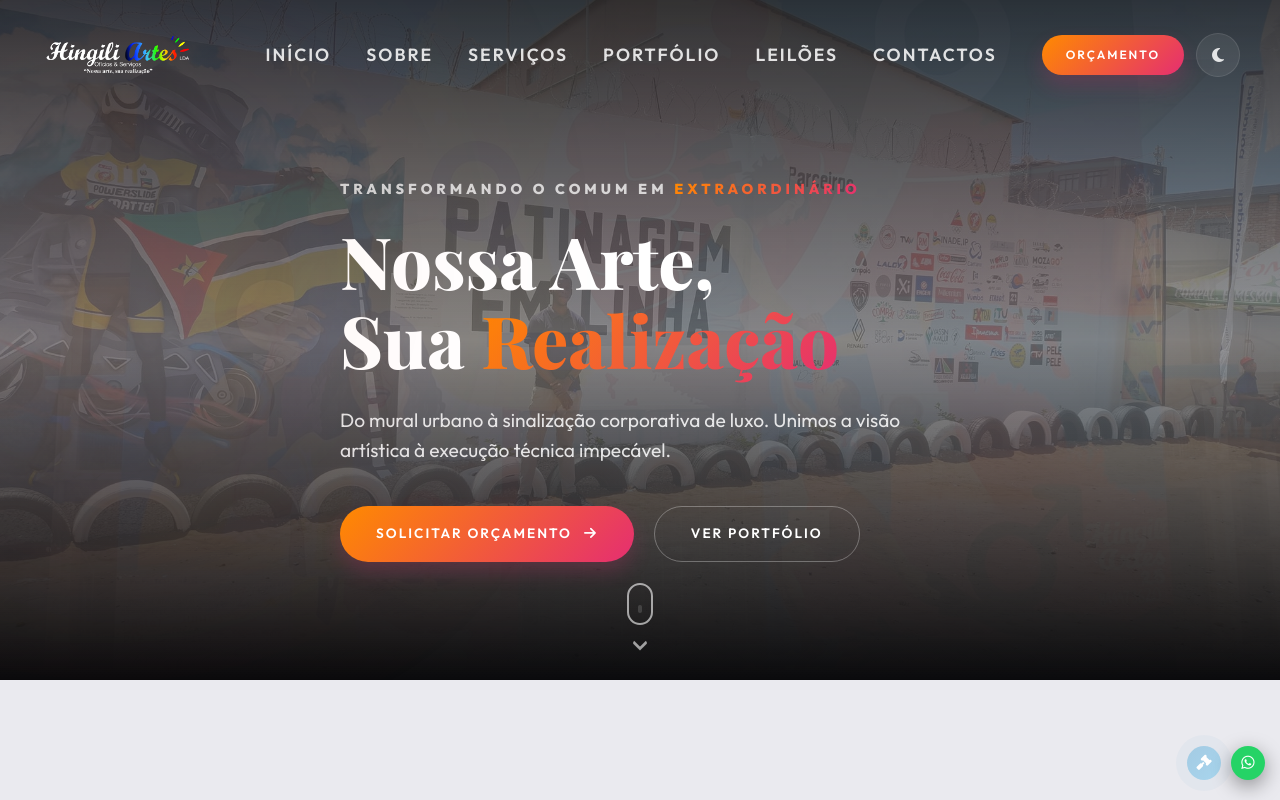
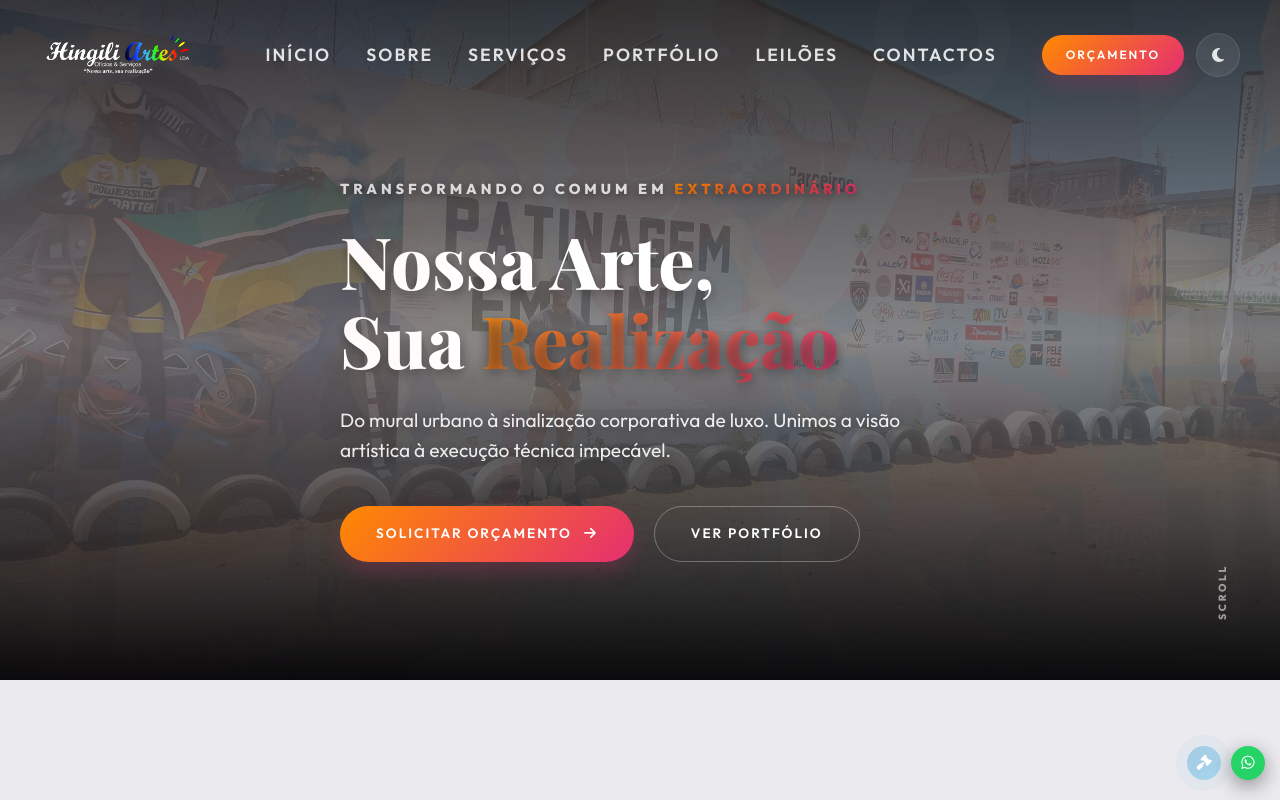
Before and after one commit to afonsoDomingos/hingiliarts, a Vue app in the folder frontend/: page / in a window 1280 px wide. Shown: the top 800 px of the page. Built offline with nearby package versions, Linux system fonts and the light colour scheme; no server answers; a web font is replaced by a local one.

Commit message:
design: corrigir legibilidade de titulos no workflow e missao/visao no tema claro

```diff
--- a/frontend/src/components/Hero.vue
+++ b/frontend/src/components/Hero.vue
@@ -21,15 +21,10 @@
       </div>
     </div>
 
-    <!-- Scroll Down Indicator -->
-    <div class="scroll-indicator">
-      <div class="mouse">
-        <div class="wheel"></div>
-      </div>
-      <div class="arrows">
-        <span></span>
-        <span></span>
-      </div>
+    <!-- Side Scroll Indicator -->
+    <div class="side-scroll">
+      <div class="side-scroll-line"></div>
+      <span class="side-scroll-label">Scroll</span>
     </div>
   </section>
 </template>
@@ -83,66 +78,49 @@ onUnmounted(() => {
   border-color: #fff;
 }
 
-/* Scroll Indicator */
-.scroll-indicator {
+/* ── Premium Side Scroll Indicator ── */
+.side-scroll {
   position: absolute;
-  bottom: 40px;
-  left: 50%;
-  transform: translateX(-50%);
+  right: 48px;
+  bottom: 60px;
   display: flex;
   flex-direction: column;
   align-items: center;
-  gap: 10px;
-  opacity: 0.6;
+  gap: 14px;
+  z-index: 10;
 }
 
-.mouse {
-  width: 26px;
-  height: 42px;
-  border: 2px solid #fff;
-  border-radius: 20px;
-  position: relative;
+.side-scroll-line {
+  width: 1px;
+  height: 80px;
+  background: linear-gradient(to bottom, rgba(255,255,255,0) 0%, #ffffff 40%, rgba(255,255,255,0) 100%);
+  background-size: 100% 200%;
+  animation: scrollLine 2s ease-in-out infinite;
+  border-radius: 2px;
 }
 
-.wheel {
-  width: 4px;
-  height: 8px;
-  background: #fff;
-  border-radius: 2px;
-  position: absolute;
-  top: 8px;
-  left: 50%;
-  transform: translateX(-50%);
-  animation: scrollWheel 2s infinite;
+@keyframes scrollLine {
+  0%   { background-position: 0% 0%;   opacity: 0; }
+  30%  { opacity: 1; }
+  70%  { opacity: 1; }
+  100% { background-position: 0% 100%; opacity: 0; }
 }
 
-.arrows span {
-  display: block;
-  width: 10px;
-  height: 10px;
-  border-bottom: 2px solid #fff;
-  border-right: 2px solid #fff;
-  transform: rotate(45deg);
-  margin: -5px;
-  animation: scrollArrows 2s infinite;
-}
-
-.arrows span:nth-child(2) {
-  animation-delay: 0.2s;
-}
-
-@keyframes scrollWheel {
-  0% { opacity: 1; top: 8px; }
-  100% { opacity: 0; top: 24px; }
-}
-
-@keyframes scrollArrows {
-  0% { opacity: 0; transform: rotate(45deg) translate(-10px, -10px); }
-  50% { opacity: 1; }
-  100% { opacity: 0; transform: rotate(45deg) translate(10px, 10px); }
+.side-scroll-label {
+  font-size: 0.65rem;
+  font-weight: 700;
+  letter-spacing: 0.25em;
+  text-transform: uppercase;
+  color: rgba(255, 255, 255, 0.55);
+  writing-mode: vertical-rl;
+  transform: rotate(180deg);
 }
 
 @media (max-width: 600px) {
+  .side-scroll {
+    display: none;
+  }
+
   .hero-btns {
     flex-direction: row;
     flex-wrap: wrap;
--- a/frontend/src/components/MissionVision.vue
+++ b/frontend/src/components/MissionVision.vue
@@ -105,7 +105,7 @@ const items = [
   font-family: var(--font-serif);
   font-size: 1.8rem;
   margin-bottom: 15px;
-  color: #fff;
+  color: var(--text-primary);
 }
 
 .card-text {
--- a/frontend/src/style.css
+++ b/frontend/src/style.css
@@ -1169,12 +1169,15 @@ img {
 /* ── Hero: Sempre fundo escuro (Slider) ── */
 .hero .hero-title {
     color: #ffffff !important;
+    text-shadow: 0 4px 15px rgba(0, 0, 0, 0.6), 0 0 25px rgba(255, 255, 255, 0.35) !important;
 }
 .hero .hero-subtitle {
-    color: rgba(255, 255, 255, 0.85) !important;
+    color: rgba(255, 255, 255, 0.9) !important;
+    text-shadow: 0 2px 10px rgba(0, 0, 0, 0.5), 0 0 15px rgba(255, 255, 255, 0.2) !important;
 }
 .hero .hero-tag {
-    color: rgba(255, 255, 255, 0.75) !important;
+    color: rgba(255, 255, 255, 0.8) !important;
+    text-shadow: 0 2px 8px rgba(0, 0, 0, 0.5) !important;
 }
 .hero .btn-outline {
     border-color: rgba(255, 255, 255, 0.3) !important;
@@ -1213,17 +1216,21 @@ body[data-theme="light"] .header.scrolled .theme-toggle:hover {
   /* Transparente: sempre branco */
   .nav-link {
       color: rgba(255, 255, 255, 0.85) !important;
+      text-shadow: 0 1px 8px rgba(0, 0, 0, 0.4), 0 0 10px rgba(255, 255, 255, 0.15) !important;
   }
   .nav-link:hover {
       color: #ffffff !important;
+      text-shadow: 0 2px 10px rgba(0, 0, 0, 0.5), 0 0 15px rgba(255, 255, 255, 0.3) !important;
   }
 
   /* Com scroll + Tema Claro: texto escuro */
   body[data-theme="light"] .header.scrolled .nav-link {
       color: #3f3f50 !important;
+      text-shadow: none !important;
   }
   body[data-theme="light"] .header.scrolled .nav-link:hover {
       color: #0f0f18 !important;
+      text-shadow: none !important;
   }
 }
 
--- a/frontend/src/views/LandingPage.vue
+++ b/frontend/src/views/LandingPage.vue
@@ -166,7 +166,7 @@ onUnmounted(() => {
 .hl-title {
   font-size: 1.25rem;
   margin-bottom: 10px;
-  color: #fff;
+  color: var(--text-primary);
 }
 
 .hl-text {
@@ -296,7 +296,7 @@ onUnmounted(() => {
   font-size: 1.3rem;
   font-family: var(--font-serif);
   margin-bottom: 12px;
-  color: #fff;
+  color: var(--text-primary);
 }
 
 .process-step-text {
```
